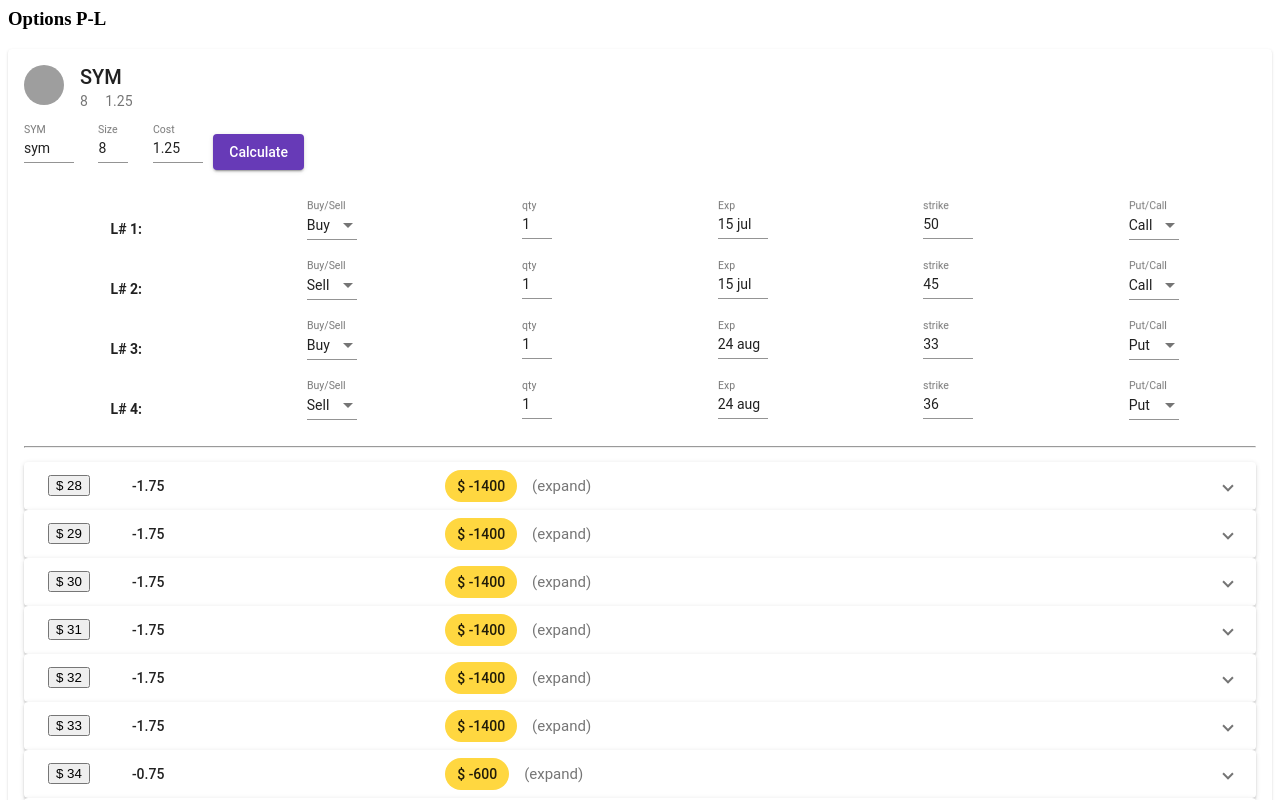
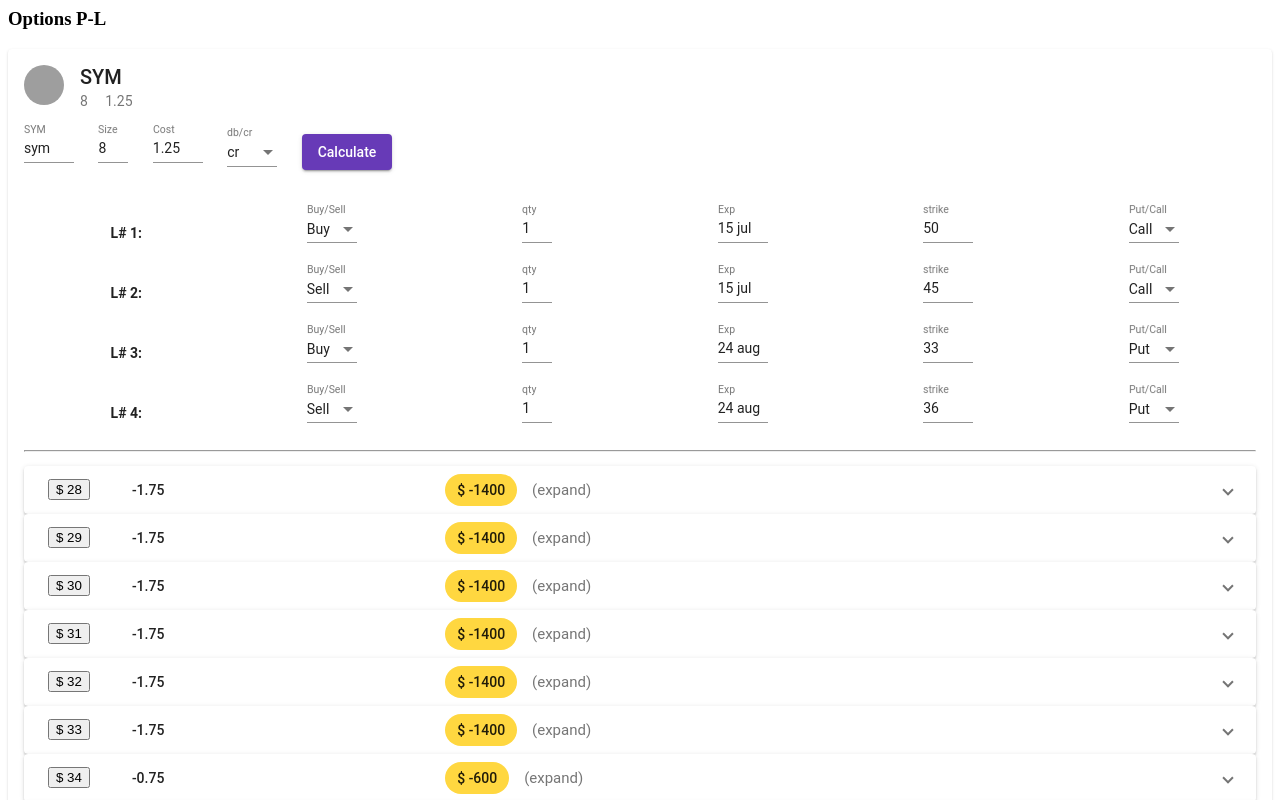
Before and after one commit to Leedabord/optcalc1da, an Angular app: page / in a window 1280 px wide. Shown: the top 800 px of the page. Built offline with nearby package versions, Linux system fonts and the light colour scheme; grey boxes are pictures that could not be loaded.

Commit message:
2 files modified

```diff
--- a/src/app/app.component.html
+++ b/src/app/app.component.html
@@ -18,7 +18,15 @@
 <mat-form-field  class="in50px">
 <input type="number"  [(ngModel)]="pos.cost"  matInput   placeholder="Cost" />
 </mat-form-field>
-<span> &nbsp;  </span>
+<span> &nbsp; &nbsp; &nbsp;  </span>
+<mat-form-field  class="in50px">
+<mat-select placeholder="db/cr" [(ngModel)]="pos.dbcr" name="dbcr">
+  <mat-option *ngFor="let game of dbcr" [value]="game.value">
+    {{game.viewValue}}
+  </mat-option>
+</mat-select>
+</mat-form-field>
+<span> &nbsp; &nbsp; &nbsp;  </span>
 <button mat-raised-button  color="primary"  (click)="tempfn()">Calculate</button>
 </h4>
 
--- a/src/app/app.component.ts
+++ b/src/app/app.component.ts
@@ -18,10 +18,11 @@ export class AppComponent implements OnInit {
 
   public buysell = [ { value: 1, viewValue: "Buy" },
               { value: -1, viewValue: "Sell" }  ];
+  public dbcr = [ { value: 1, viewValue: "cr" },
+              { value: -1, viewValue: "db" }  ];
   public putcall = [ { value: 1, viewValue: "Call" },
               { value: -1, viewValue: "Put" }  ];
-
-  public pos = { "sym": "sym", "size": 8,  "cost": 1.25 };
+  public pos = { sym: "sym", size: 8,  cost: 1.25, dbcr: 1 };
 
   public optLegs = [
     {"bs": 1, "qty": 1, "exp": "15 jul", "strike": 50, "cp": 1 },
@@ -117,7 +118,7 @@ tempfn() {
         this.plgrid[ii].w0[jj] = 0;
       }
       this.plgrid[ii].sum1 += this.plgrid[ii].w0[jj];
-      this.plgrid[ii].sum2 = this.plgrid[ii].sum1 + this.pos.cost;
+      this.plgrid[ii].sum2 = this.plgrid[ii].sum1 + (this.pos.cost * this.pos.dbcr);
       this.plgrid[ii].sum3 = this.plgrid[ii].sum2 * this.pos.size * 100;
     }
   }
```
